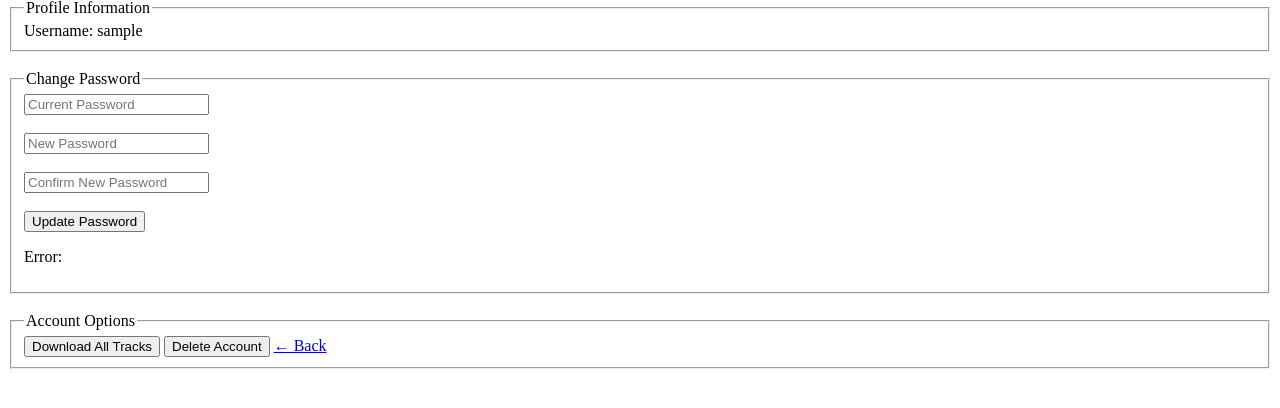
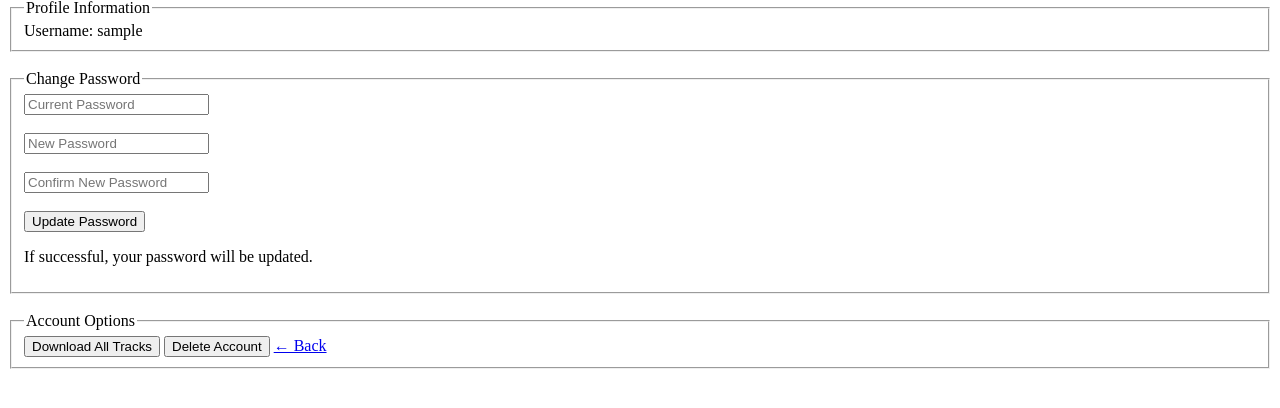
Before and after one commit to Spulp45/cisc4900, a Flask app: template templates/account_settings.html in a window 1280 px wide. Shown: the part 81-489 px from the top of the page. Run offline with Flask 3, Linux system fonts and the light colour scheme; the template is opened without the code that fills it: most values are stand-ins (such as "Sample title", 1, 10 or a date in 2020); parts of the project's set-up code (start-up, migrations or seed data) failed here and were passed over.

Commit message:
Fix error handling in account_settigns.html

```diff
--- a/app.py
+++ b/app.py
@@ -384,9 +384,10 @@ def account_settings():
 
         if not result:
             return render_template('account_settings.html', username=username, error="Failed to update password, database error")
-        return "Password updated successfully"
 
-    return render_template('account_settings.html', username=username, error=None)
+        return render_template('account_settings.html', username=username, error=None, success="Password updated Successfully")
+
+    return render_template('account_settings.html', username=username, error=None, success=None)
 
 
 # Unit toggle route
--- a/templates/account_settings.html
+++ b/templates/account_settings.html
@@ -20,8 +20,12 @@
     <br>
 
     <!-- Change Password -->
-    <fieldset>
-      <legend>Change Password</legend>
+  <fieldset>
+    <legend>Change Password</legend>
+
+    {% if success %}
+      <p>{{ success }}</p>
+    {% else %}
 
       <input name="currentPassword" type="password" placeholder="Current Password" required><br><br>
       <input name="newPassword" type="password" placeholder="New Password" required><br><br>
@@ -29,15 +33,15 @@
 
       <button type="submit">Update Password</button>
 
-      {% if error is none%}
       <p>If successful, your password will be updated.</p>
-      {% endif %}
 
-      {% if error is not none %}
-      <p>Error: {{error}} </p>
-      {% endif %}
+    {% endif %}
 
-    </fieldset>
+    {% if error %}
+      <p>Error: {{ error }}</p>
+    {% endif %}
+
+  </fieldset>
 
     <br>
 
```
